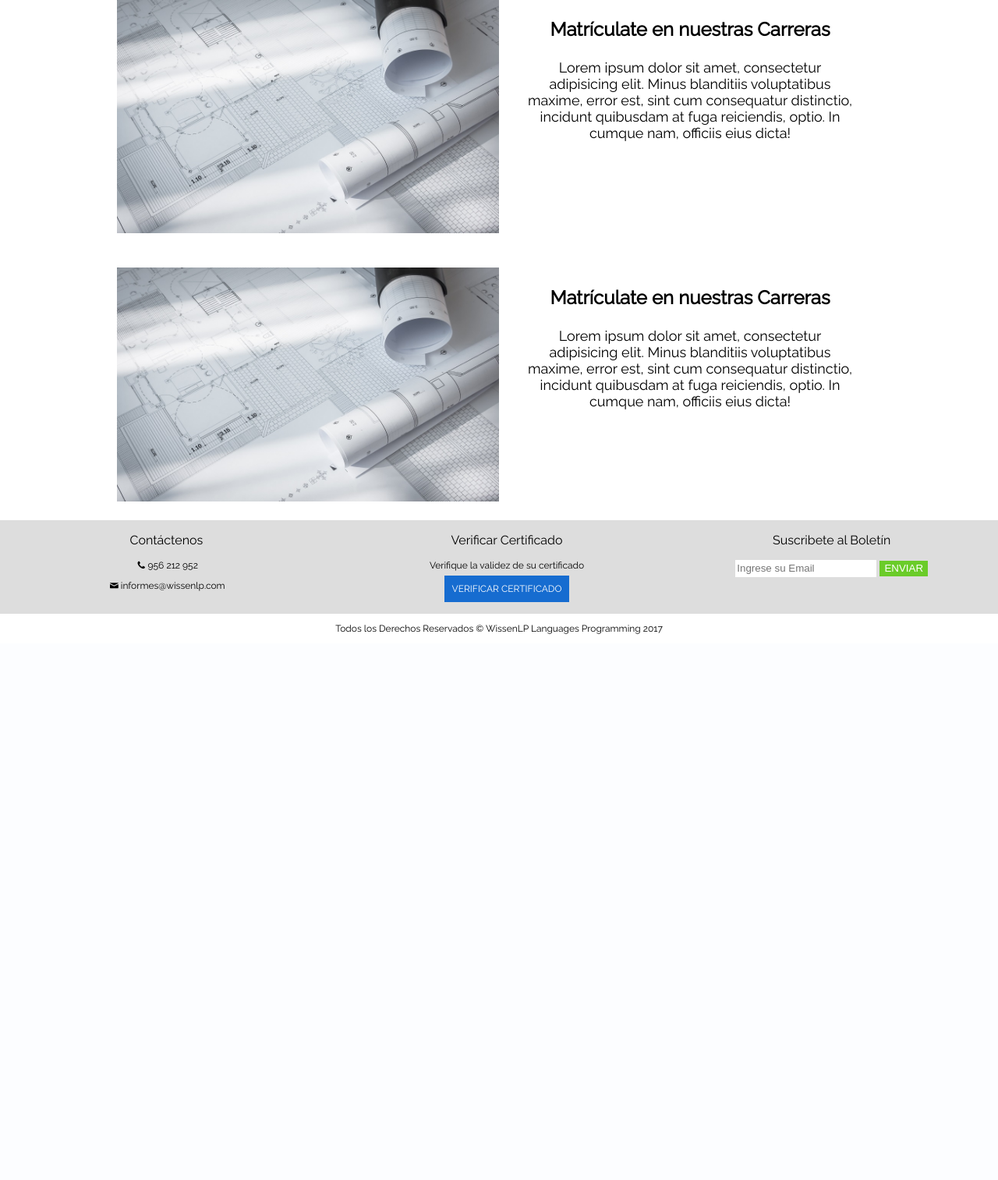
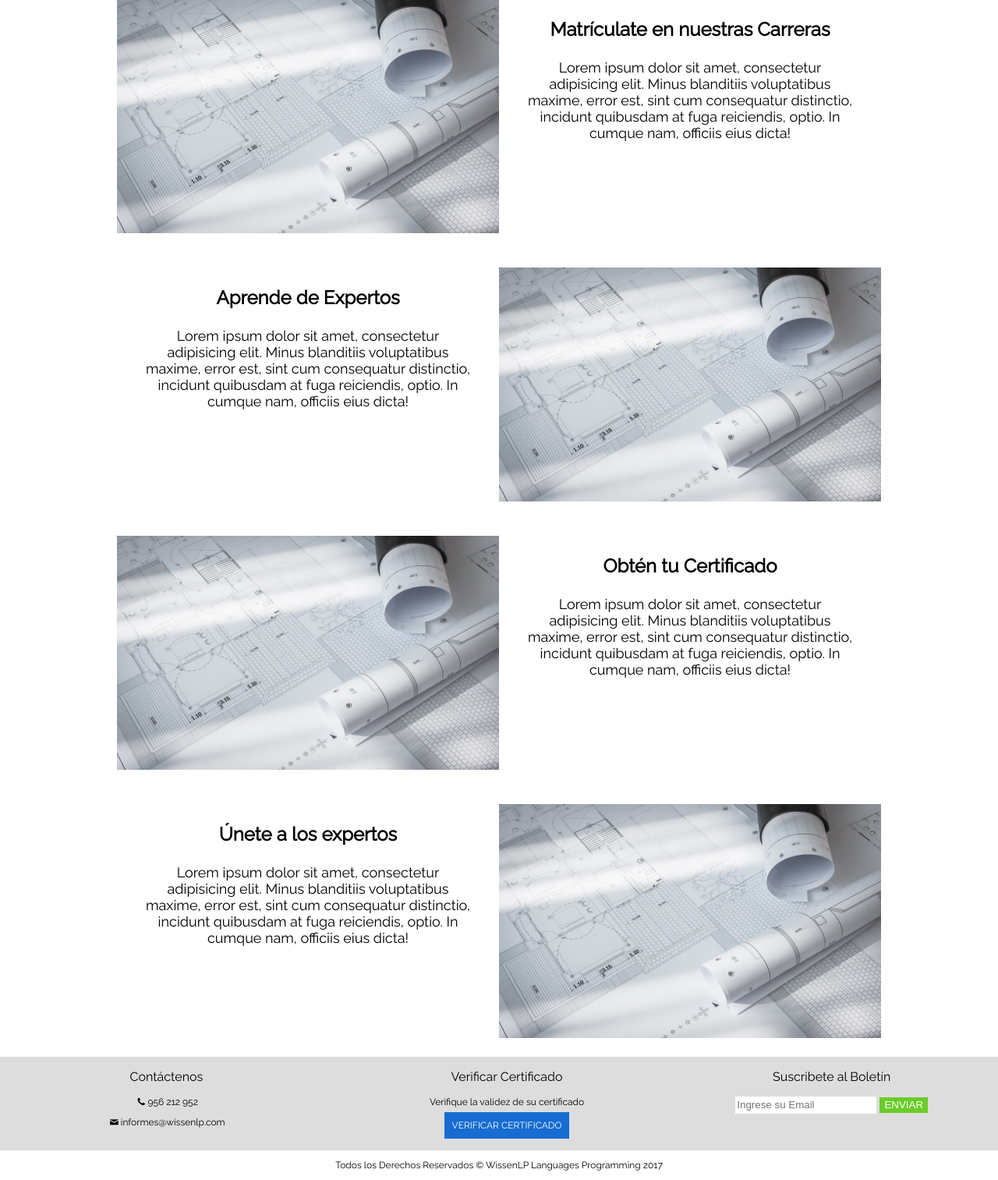
Before and after one commit to Gianmarco965/lightweb, a PHP site: page / in a window 1280 px wide; the page is wider, and only the part inside the window is pictured. Shown: the part 1941-3454 px from the top of that part at 78% size. Before the commit the page ends 2754 px from the top of that part, so only its background shows below. Run offline with PHP 8.4, Linux system fonts and the light colour scheme.

Commit message:
update16

```diff
--- a/css/style.css
+++ b/css/style.css
@@ -316,25 +316,25 @@ body
     font-family: 'Raleway';
     text-align: center;
 }
-.section__metodology__rows
+.section__metodology__rows__left
 {
     margin: 20px 150px;
     display: inline-block;
 }
 
-.section__metodology__rows>img
+.section__metodology__rows__left>img
 {
      width: 300px;
      height: 300px;
      float: left;
      width: 50%;
 }
-.section__metodology__rows>div
+.section__metodology__rows__left>div
 {
      float: right;
      width: 50%;
 }
-.section__metodology__rows div>.section__metodology__title
+.section__metodology__rows__left div>.section__metodology__title
 {
     font-size:24px;
     text-align: center;
@@ -342,7 +342,7 @@ body
 
 }
 
-.section__metodology__rows div>.section__metodology__description
+.section__metodology__rows__left div>.section__metodology__description
 {
     font-size: 18px;
     text-align: center;
@@ -350,7 +350,37 @@ body
     margin: 0 35px;
 
 }
+.section__metodology__rows__right
+{
+    margin: 20px 150px;
+    display: inline-block;
+}
+.section__metodology__rows__right>img
+{
+     width: 300px;
+     height: 300px;
+     float: right;
+     width: 50%;
+}
+.section__metodology__rows__right>div
+{
+     float: left;
+     width: 50%;
+}
+.section__metodology__rows__right div>.section__metodology__title
+{
+    font-size:24px;
+    text-align: center;
+    font-family: 'Raleway';
+}
+.section__metodology__rows__right div>.section__metodology__description
+{
+    font-size: 18px;
+    text-align: center;
+    font-family: 'Raleway';
+    margin: 0 35px;
 
+}
 
 
 /*END SECTIONS*/
--- a/index.html
+++ b/index.html
@@ -165,7 +165,7 @@
         <h1 class="section__title">Nuestra Metodología</h1>
         <p>Conoce los pasos para ser un gran profesional de tecnología.</p>
        </article>
-       <article class="section__metodology__rows">
+       <article class="section__metodology__rows__left">
           <img src="images/autocad.jpg" alt="" >
             <div>
                <h1 class="section__metodology__title">Matrículate en nuestras Carreras</h1>
@@ -173,11 +173,27 @@
             </div>
 
        </article>
-       <article class="section__metodology__rows">
+       <article class="section__metodology__rows__right">
 
            <img src="images/autocad.jpg" alt="" >
             <div>
-               <h1 class="section__metodology__title">Matrículate en nuestras Carreras</h1>
+               <h1 class="section__metodology__title">Aprende de Expertos</h1>
+                <p class="section__metodology__description">Lorem ipsum dolor sit amet, consectetur adipisicing elit. Minus blanditiis voluptatibus maxime, error est, sint cum consequatur distinctio, incidunt quibusdam at fuga reiciendis, optio. In cumque nam, officiis eius dicta!</p>
+            </div>
+       </article>
+       <article class="section__metodology__rows__left">
+
+           <img src="images/autocad.jpg" alt="" >
+            <div>
+               <h1 class="section__metodology__title">Obtén tu Certificado</h1>
+                <p class="section__metodology__description">Lorem ipsum dolor sit amet, consectetur adipisicing elit. Minus blanditiis voluptatibus maxime, error est, sint cum consequatur distinctio, incidunt quibusdam at fuga reiciendis, optio. In cumque nam, officiis eius dicta!</p>
+            </div>
+       </article>
+       <article class="section__metodology__rows__right">
+
+           <img src="images/autocad.jpg" alt="" >
+            <div>
+               <h1 class="section__metodology__title">Únete a los expertos</h1>
                 <p class="section__metodology__description">Lorem ipsum dolor sit amet, consectetur adipisicing elit. Minus blanditiis voluptatibus maxime, error est, sint cum consequatur distinctio, incidunt quibusdam at fuga reiciendis, optio. In cumque nam, officiis eius dicta!</p>
             </div>
        </article>
```
